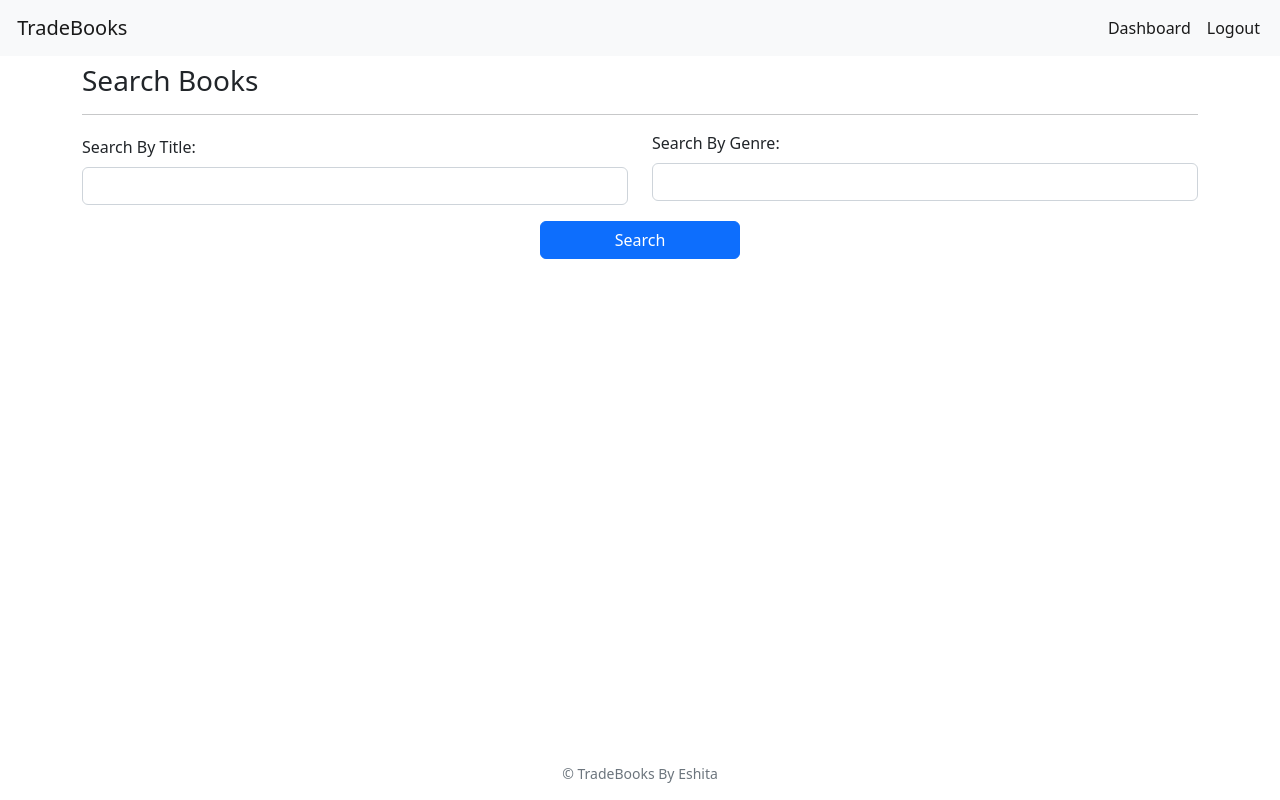
After one commit to es0811/TradeBooks, a Flask app: page /search in a window 1280 px wide. The commit adds this page. Run offline with Flask 2, Linux system fonts and the light colour scheme; a user stored in the database is signed in; a database or web service that is not in the repository returns one stand-in record (values such as "Sample title"); some libraries are stand-ins or nearby versions.

Commit message:
Added Search

```diff
--- a/app.py
+++ b/app.py
@@ -124,6 +124,20 @@ def buybook():
     conn.close()
     return render_template('buybook.html',Title='Buy Books',books=books)
 
+@app.route('/search',methods=['POST','GET'])
+@login_required
+def search():
+    conn=connect()
+    books=None
+    if request.method=='POST':
+        if request.form['title']:
+            books=buy_book_list_bytitle(conn,current_user.email,request.form['title'])
+        elif request.form['genre']:
+            books=buy_book_list_bygenre(conn,current_user.email,request.form['genre'])
+        else: flash('Please select a suitable serach criteria','danger')
+        conn.close()
+    return render_template('search.html',Title='Search Books',books=books)
+
 
 @app.route('/tradehistory')
 @login_required
--- a/templates/dashboard.html
+++ b/templates/dashboard.html
@@ -32,6 +32,10 @@
     </div>
 
     <div class="container mt-3">
+      <a class='btn btn-lg btn-primary' style='width:200px' href="{{ url_for('search')}}">Search</a>
+    </div>
+
+    <div class="container mt-3">
       <a class='btn btn-lg btn-primary' style='width:200px' href="{{ url_for('tradehistory')}}">Trade History</a>
     </div>
 
--- /dev/null
+++ b/templates/search.html
@@ -0,0 +1,55 @@
+{% extends 'layout.html' %}
+{% block content %}
+<div class="row">
+  <div class="col-xl-6">
+    <form class="mt-1" action="{{ url_for('search') }}" method="post">
+    <div class="mb-3">
+      <label for="title" class="form-label">Search By Title:</label>
+      <input type="text" name='title' class="form-control" id="title">
+    </div>
+
+  </div>
+
+  <div class="col-xl-6">
+    <form class="mt-1" action="{{ url_for('search') }}" method="post">
+    <div class="mb-3">
+      <label for="genre" class="form-label">Search By Genre:</label>
+      <input type="text" name='genre' class="form-control" id="genre">
+    </div>
+
+  </div>
+  <div class="container text-center">
+    <button style='width:200px  ' type="submit" class="btn btn-primary">Search</button>
+  </div>
+
+</div>
+
+
+</form>
+{% if books!= None %}
+<table class="table table-striped">
+  <thead>
+    <tr>
+      <th scope="col">Book Number</th>
+      <th scope="col">Title</th>
+      <th scope="col">Author</th>
+      <th scope="col">Genre</th>
+      <th scope="col">Trade Type</th>
+      <th scope="col">More Detail</th>
+    </tr>
+  </thead>
+  <tbody>
+    {% for book in books %}
+    <tr>
+      <td>{{ book.book_number }}</td>
+      <td>{{ book.title }}</td>
+      <td>{{ book.author }}</td>
+      <td>{{ book.genre }}</td>
+      <td>{{ book.trade_type }}</td>
+      <td><a href="{{ url_for('bookdetails',book_number=book.book_number )}}">Details</a></td>
+    </tr>
+    {% endfor%}
+  </tbody>
+</table>
+{% endif %}
+{% endblock %}
```
Also changed, not shown: mybooks.py (+34 -0 lines).
